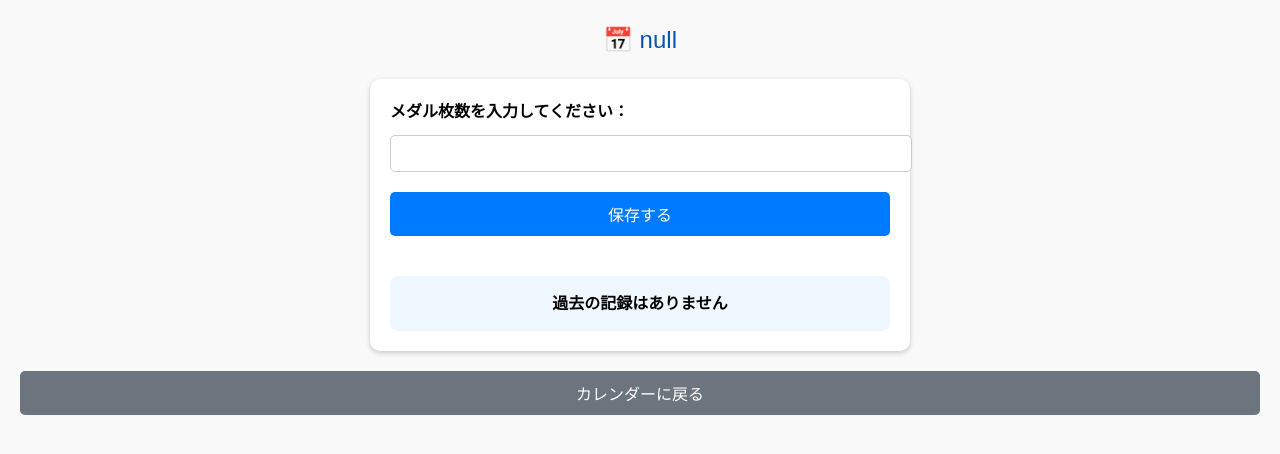
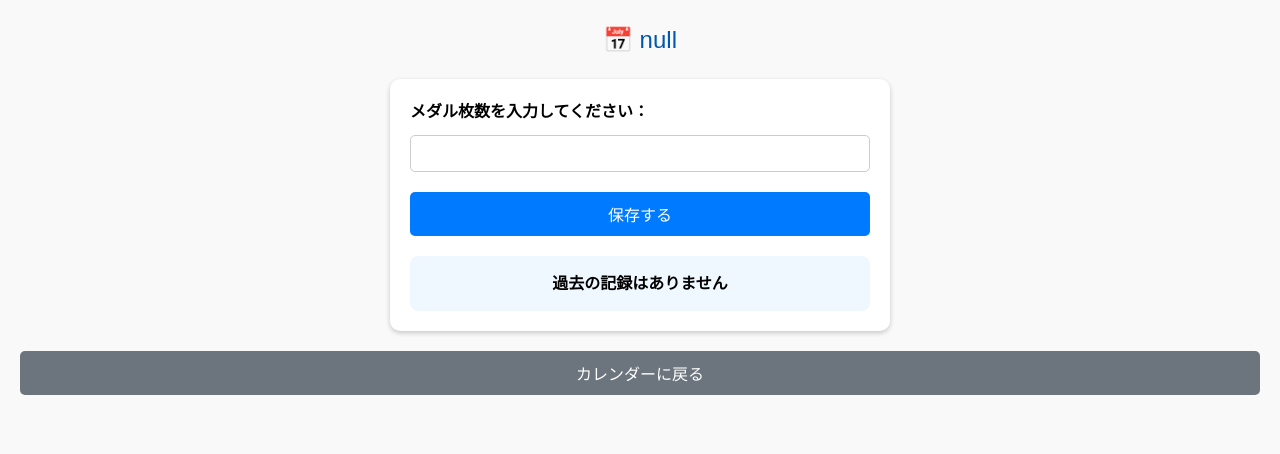
Before and after one commit to Hitorimi02/medalmanagement, a plain HTML site: page CalendarApp/edit_medal/edit_medal.html in a window 1280 px wide. Shown: the part 76-530 px from the top of the page. Drawn offline with Linux system fonts and the light colour scheme.

Commit message:
Update content

```diff
--- a/CalendarApp/edit_medal/edit_medal_style.css
+++ b/CalendarApp/edit_medal/edit_medal_style.css
@@ -1,3 +1,8 @@
+/* 全体の box-sizing を設定 */
+* {
+    box-sizing: border-box;
+}
+
 body {
     font-family: Arial, sans-serif;
     line-height: 1.6;
@@ -5,16 +10,19 @@ body {
     padding: 0;
     background-color: #f9f9f9;
 }
+
 h1 {
     text-align: center;
     color: #333;
 }
+
 #selected-date {
     text-align: center;
     font-size: 1.5em;
     margin-bottom: 20px;
     color: #0056b3;
 }
+
 .form-container {
     max-width: 500px;
     margin: 0 auto;
@@ -23,6 +31,7 @@ h1 {
     border-radius: 10px;
     box-shadow: 0 2px 5px rgba(0, 0, 0, 0.2);
 }
+
 .difference-card {
     margin-top: 20px;
     padding: 15px;
@@ -31,20 +40,24 @@ h1 {
     text-align: center;
     font-weight: bold;
 }
+
 label {
     display: block;
     margin-bottom: 10px;
     font-weight: bold;
 }
-input[type="number"],
-button {
-    width: 100%; /* 幅を統一 */
+
+input[type="number"] {
+    width: 100%; /* 幅を全体に設定 */
     padding: 10px;
-    margin-bottom: 20px;
     border: 1px solid #ccc;
     border-radius: 5px;
+    margin-bottom: 20px; /* ボタンとの間隔 */
 }
+
 button {
+    width: 100%; /* 幅を入力バーと統一 */
+    padding: 10px;
     background: #007bff;
     color: white;
     border: none;
@@ -52,13 +65,16 @@ button {
     cursor: pointer;
     font-size: 1em;
 }
+
 button:hover {
     background: #0056b3;
 }
+
 #back-button {
     margin-top: 20px;
     background: #6c757d;
 }
+
 #back-button:hover {
     background: #5a6268;
 }
```
